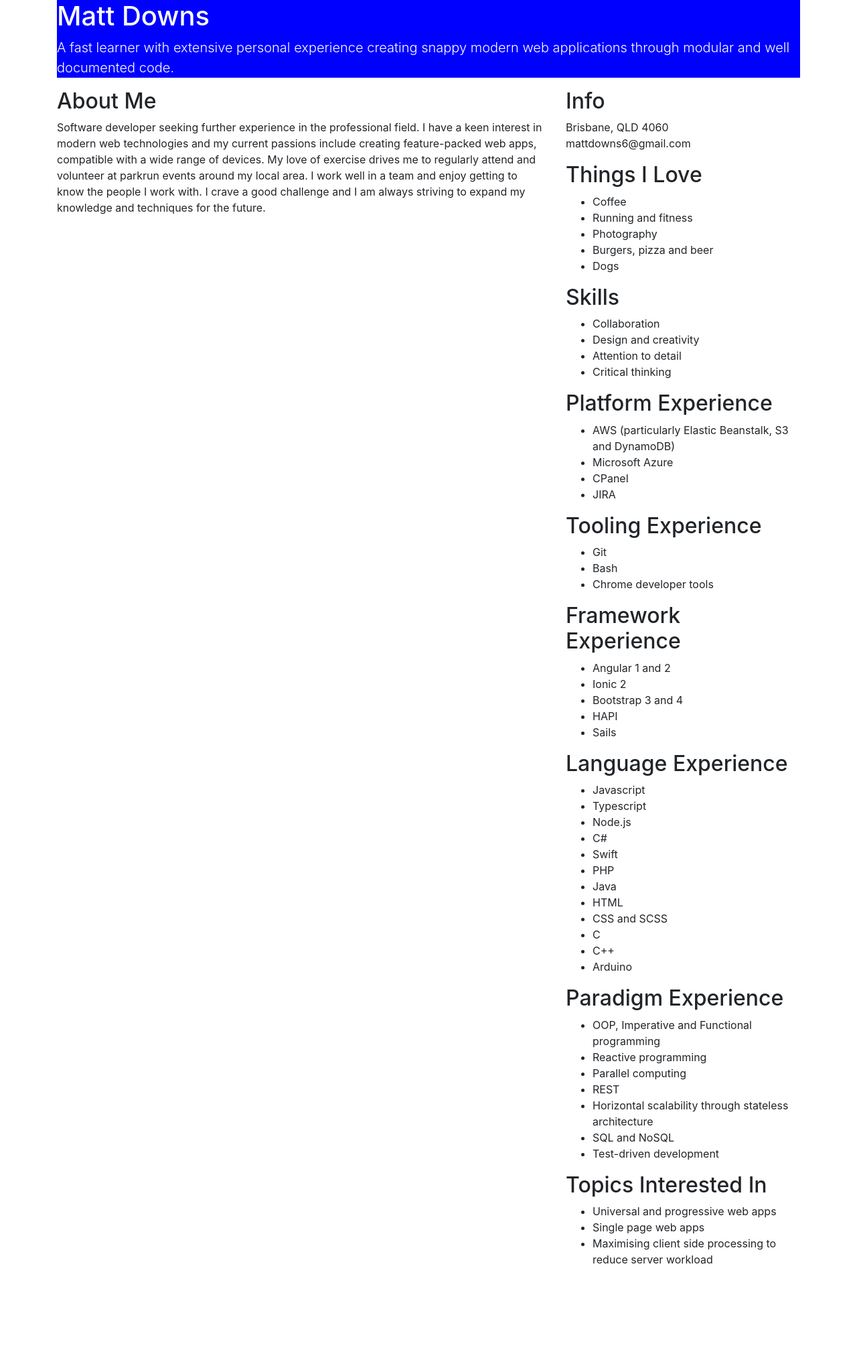
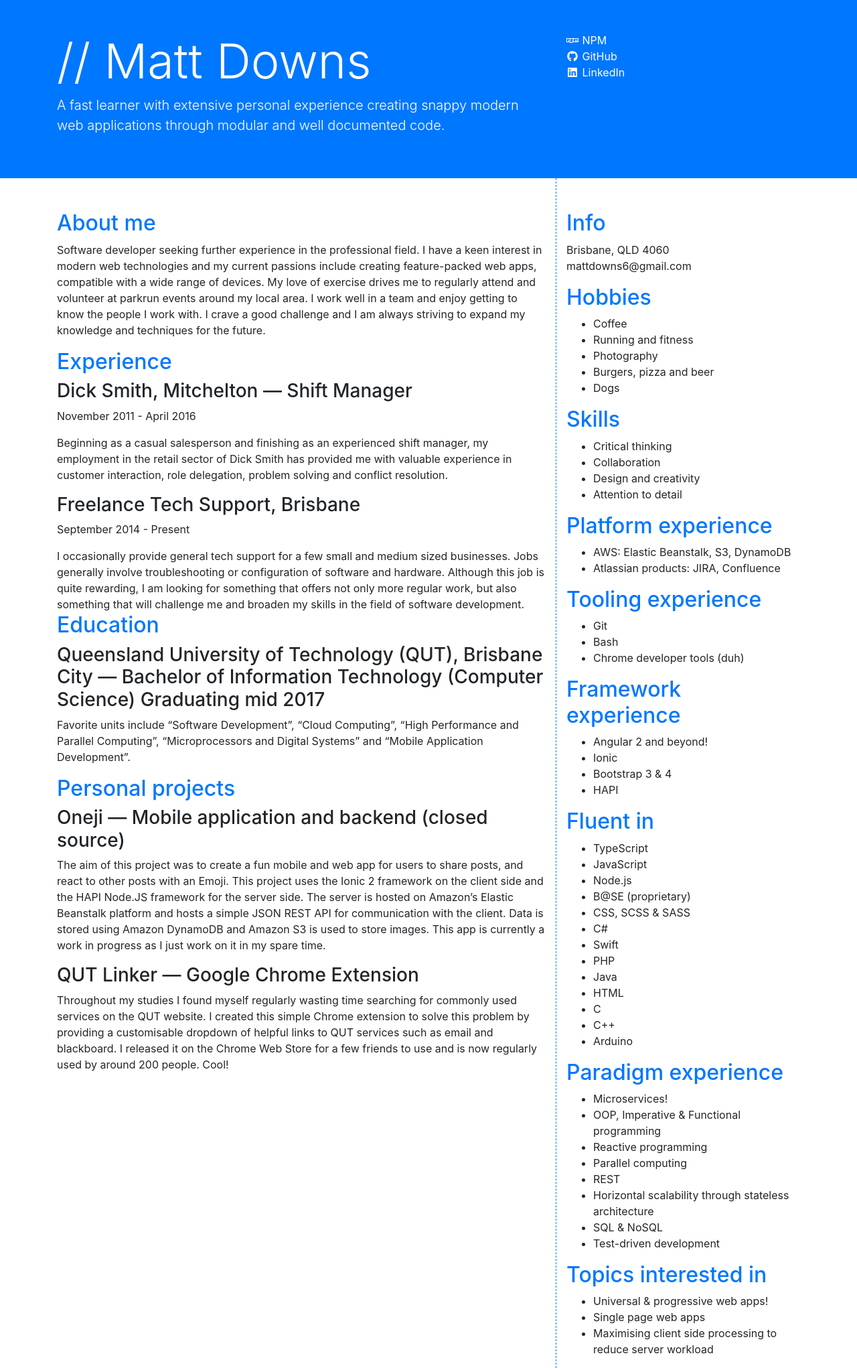
Before and after one commit to matt-downs/matt-downs.github.io, a Jekyll site: the page built from index.html, in a window 1280 px wide. Shown: the whole page at 67% size. Built offline with Jekyll 4.4.1, drawn with Linux system fonts in a browser that asks for light colours; nearby versions of some CDN libraries; before the commit the page ends 1908 px from its top, so only the background shows below that.

Commit message:
Hell yeah!!

```diff
--- /dev/null
+++ b/Gemfile
@@ -0,0 +1,2 @@
+source 'https://rubygems.org'
+gem 'github-pages', group: :jekyll_plugins
--- a/_layouts/default.html
+++ b/_layouts/default.html
@@ -8,9 +8,46 @@
     <title>{{ page.title }}</title>
     <link rel="stylesheet" href="https://maxcdn.bootstrapcdn.com/bootstrap/4.0.0/css/bootstrap.min.css" integrity="sha384-Gn5384xqQ1aoWXA+058RXPxPg6fy4IWvTNh0E263XmFcJlSAwiGgFAW/dAiS6JXm" crossorigin="anonymous">
 	<link rel="stylesheet" href="{{ '/assets/css/style.css?v=' | append: site.github.build_revision | relative_url }}">
+	<link href="https://use.fontawesome.com/releases/v5.0.6/css/all.css" rel="stylesheet">
 </head>
 
 <body>
+	<div class="header py-5">
+		<div class="container">
+			<div class="row">
+				<div class="col-md-8">
+					<h1 class="display-3">// Matt Downs</h1>
+					<p class="lead">A fast learner with extensive personal experience creating snappy modern web applications through modular and well documented code.</p>
+				</div>
+				<div class="col-md-4">
+					<ul class="list-unstyled">
+						<li>
+							<a href="https://www.npmjs.com/~matt-downs">
+								<i class="fab fa-fw fa-npm"></i>
+								<span class="no-print">NPM</span>
+								<span class="only-print">npmjs.com/~matt-downs</span>
+							</a>
+						</li>
+						<li>
+							<a href="https://github.com/matt-downs">
+								<i class="fab fa-fw fa-github"></i>
+								<span class="no-print">GitHub</span>
+								<span class="only-print">github.com/matt-downs</span>
+							</a>
+						</li>
+						<li>
+							<a href="https://www.linkedin.com/in/hiremattdowns">
+								<i class="fab fa-fw fa-linkedin"></i>
+								<span class="no-print">LinkedIn</span>
+								<span class="only-print">linkedin.com/in/hiremattdowns</span>
+							</a>
+						</li>
+					</ul>
+				</div>
+			</div>
+		</div>
+	</div>
+
     <div class="container">
         {{ content }}
     </div>
--- a/assets/css/style.scss
+++ b/assets/css/style.scss
@@ -1,7 +1,42 @@
 ---
 ---
 
+$accent-color: #0077ff;
 .header {
-    background-color: #0000ff;
+    background-color: $accent-color;
     color: #fff;
+
+    a {
+        color: #fff;
+    }
+
 }
+
+h2 {
+    color: $accent-color;
+}
+
+// Only show the dotted divider on md+ viewports
+@media (min-width: 768px) {
+    .left-divider {
+        border-left: #0077ff dashed 1px;
+    }
+}
+
+// Print logic
+.only-print {
+    display: none;
+}
+
+.no-print {
+    display: unset;
+}
+
+@media print {
+    .only-print {
+        display: unset;
+    }
+    .no-print {
+        display: none;
+    }
+}
--- /dev/null
+++ b/index.html
@@ -0,0 +1,109 @@
+---
+layout: default
+title: Matt Downs
+---
+
+<div class="row">
+    <div class="col-md-8 pt-5">
+        <h2>About me</h2>
+        <p>Software developer seeking further experience in the professional field. I have a keen interest in modern web technologies and my current passions include creating feature-packed web apps, compatible with a wide range of devices. My love of exercise drives me to regularly attend and volunteer at parkrun events around my local area. I work well in a team and enjoy getting to know the people I work with. I crave a good challenge and I am always striving to expand my knowledge and techniques for the future.</p>
+
+        <h2>Experience</h2>
+        <h3>Dick Smith,  Mitchelton — Shift Manager</h3>
+        <p>November 2011 - April 2016</p>
+        <p>Beginning as a casual salesperson and finishing as an experienced shift manager, my employment in the retail sector of Dick Smith has provided me with valuable experience in customer interaction, role delegation, problem solving and conflict resolution.</p>
+        <h3>Freelance Tech Support,  Brisbane</h3>
+        <p>September 2014 - Present</p>
+        I occasionally provide general tech support for a few small and medium sized businesses. Jobs generally involve troubleshooting or configuration of software and hardware. Although this job is quite rewarding, I am looking for something that offers not only more regular work, but also something that will challenge me and broaden my skills in the field of software development.
+
+        <h2>Education</h2>
+        <h3>Queensland University of Technology (QUT),  Brisbane City — Bachelor of Information Technology (Computer Science) Graduating mid 2017</h3>
+        <p>Favorite units include “Software Development”, “Cloud Computing”, “High Performance and Parallel Computing”, “Microprocessors and Digital Systems” and “Mobile Application Development”.</p>
+
+        <h2>Personal projects</h2>
+        <h3>Oneji  —  Mobile application and backend (closed source)</h3>
+        <p>The aim of this project was to create a fun mobile and web app for users to share posts, and react to other posts with an Emoji. This project uses the Ionic 2 framework on the client side and the HAPI Node.JS framework for the server side. The server is hosted on Amazon’s Elastic Beanstalk platform and hosts a simple JSON REST API for communication with the client. Data is stored using Amazon DynamoDB and Amazon S3 is used to store images. This app is currently a work in progress as I just work on it in my spare time.</p>
+        <h3>QUT Linker  —  Google Chrome Extension</h3>
+        <p>Throughout my studies I found myself regularly wasting time searching for commonly used services on the QUT website. I created this simple Chrome extension to solve this problem by providing a customisable dropdown of helpful links to QUT services such as email and blackboard. I released it on the Chrome Web Store for a few friends to use and is now regularly used by around 200 people. Cool!</p>
+    </div>
+
+    <div class="col-md-4 pt-5 left-divider">
+        <h2>Info</h2>
+        <p>Brisbane, QLD 4060<br>
+            mattdowns6@gmail.com</p>
+
+        <h2>Hobbies</h2>
+        <ul>
+            <li>Coffee</li>
+            <li>Running and fitness</li>
+            <li>Photography</li>
+            <li>Burgers, pizza and beer</li>
+            <li>Dogs</li>
+        </ul>
+
+        <h2>Skills</h2>
+        <ul>
+            <li>Critical thinking</li>
+            <li>Collaboration</li>
+            <li>Design and creativity</li>
+            <li>Attention to detail</li>
+        </ul>
+
+        <h2>Platform experience</h2>
+        <ul>
+            <li>AWS: Elastic Beanstalk, S3, DynamoDB</li>
+            <li>Atlassian products: JIRA, Confluence</li>
+        </ul>
+
+        <h2>Tooling experience</h2>
+        <ul>
+            <li>Git</li>
+            <li>Bash</li>
+            <li>Chrome developer tools (duh)</li>
+        </ul>
+
+        <h2>Framework experience</h2>
+        <ul>
+            <li>Angular 2 and beyond!</li>
+            <li>Ionic</li>
+            <li>Bootstrap 3 &amp; 4</li>
+            <li>HAPI</li>
+        </ul>
+
+        <h2>Fluent in</h2>
+        <ul>
+            <li>TypeScript</li>
+            <li>JavaScript</li>
+            <li>Node.js</li>
+            <li>B@SE (proprietary)</li>
+            <li>CSS, SCSS &amp; SASS</li>
+            <li>C#</li>
+            <li>Swift</li>
+            <li>PHP</li>
+            <li>Java</li>
+            <li>HTML</li>
+            <li>C</li>
+            <li>C++</li>
+            <li>Arduino</li>
+        </ul>
+
+        <h2>Paradigm experience</h2>
+        <ul>
+            <li>Microservices!</li>
+            <li>OOP, Imperative &amp; Functional programming</li>
+            <li>Reactive programming</li>
+            <li>Parallel computing</li>
+            <li>REST</li>
+            <li>Horizontal scalability through stateless architecture</li>
+            <li>SQL &amp; NoSQL</li>
+            <li>Test-driven development</li>
+        </ul>
+
+        <h2>Topics interested in</h2>
+        <ul>
+            <li>Universal &amp; progressive web apps!</li>
+            <li>Single page web apps</li>
+            <li>Maximising client side processing to reduce server workload</li>
+        </ul>
+    </div>
+</div>
--- a/index.md
+++ /dev/null
@@ -1,87 +0,0 @@
----
-layout: default
-title: Matt Downs
----
-
-<div class="header">
-    <h1>Matt Downs</h1>
-    <p class="lead">A fast learner with extensive personal experience creating snappy modern web applications through modular and well documented code.</p>
-</div>
-
-<div class="row">
-    <div class="col-8">
-        <h2>About Me</h2>
-        <p>Software developer seeking further experience in the professional field. I have a keen interest in modern web technologies and my current passions include creating feature-packed web apps, compatible with a wide range of devices. My love of exercise drives me to regularly attend and volunteer at parkrun events around my local area. I work well in a team and enjoy getting to know the people I work with. I crave a good challenge and I am always striving to expand my knowledge and techniques for the future.</p>
-    </div>
-    <div class="col-4">
-        <h2>Info</h2>
-        <p>Brisbane, QLD 4060<br>mattdowns6@gmail.com</p>
-        <h2>Things I Love</h2>
-        <ul>
-            <li>Coffee</li>
-            <li>Running and fitness</li>
-            <li>Photography</li>
-            <li>Burgers, pizza and beer</li>
-            <li>Dogs</li>
-        </ul>
-        <h2>Skills</h2>
-        <ul>
-            <li>Collaboration</li>
-            <li>Design and creativity</li>
-            <li>Attention to detail</li>
-            <li>Critical thinking</li>
-        </ul>
-        <h2>Platform Experience</h2>
-        <ul>
-            <li>AWS (particularly Elastic Beanstalk, S3 and DynamoDB)</li>
-            <li>Microsoft Azure</li>
-            <li>CPanel</li>
-            <li>JIRA</li>
-        </ul>
-        <h2>Tooling Experience</h2>
-        <ul>
-            <li>Git</li>
-            <li>Bash</li>
-            <li>Chrome developer tools</li>
-        </ul>
-        <h2>Framework Experience</h2>
-        <ul>
-            <li>Angular 1 and 2</li>
-            <li>Ionic 2</li>
-            <li>Bootstrap 3 and 4</li>
-            <li>HAPI</li>
-            <li>Sails</li>
-        </ul>
-        <h2>Language Experience</h2>
-        <ul>
-            <li>Javascript</li>
-            <li>Typescript</li>
-            <li>Node.js</li>
-            <li>C#</li>
-            <li>Swift</li>
-            <li>PHP</li>
-            <li>Java</li>
-            <li>HTML</li>
-            <li>CSS and SCSS</li>
-            <li>C</li>
-            <li>C++</li>
-            <li>Arduino</li>
-        </ul>
-        <h2>Paradigm Experience</h2>
-        <ul>
-            <li>OOP, Imperative and Functional programming</li>
-            <li>Reactive programming</li>
-            <li>Parallel computing</li>
-            <li>REST</li>
-            <li>Horizontal scalability through stateless architecture</li>
-            <li>SQL and NoSQL</li>
-            <li>Test-driven development</li>
-        </ul>
-        <h2>Topics Interested In</h2>
-        <ul>
-            <li>Universal and progressive web apps</li>
-            <li>Single page web apps</li>
-            <li>Maximising client side processing to reduce server workload</li>
-        </ul>
-    </div>
-</div>
```
Also changed, not shown: Gemfile.lock (added).
